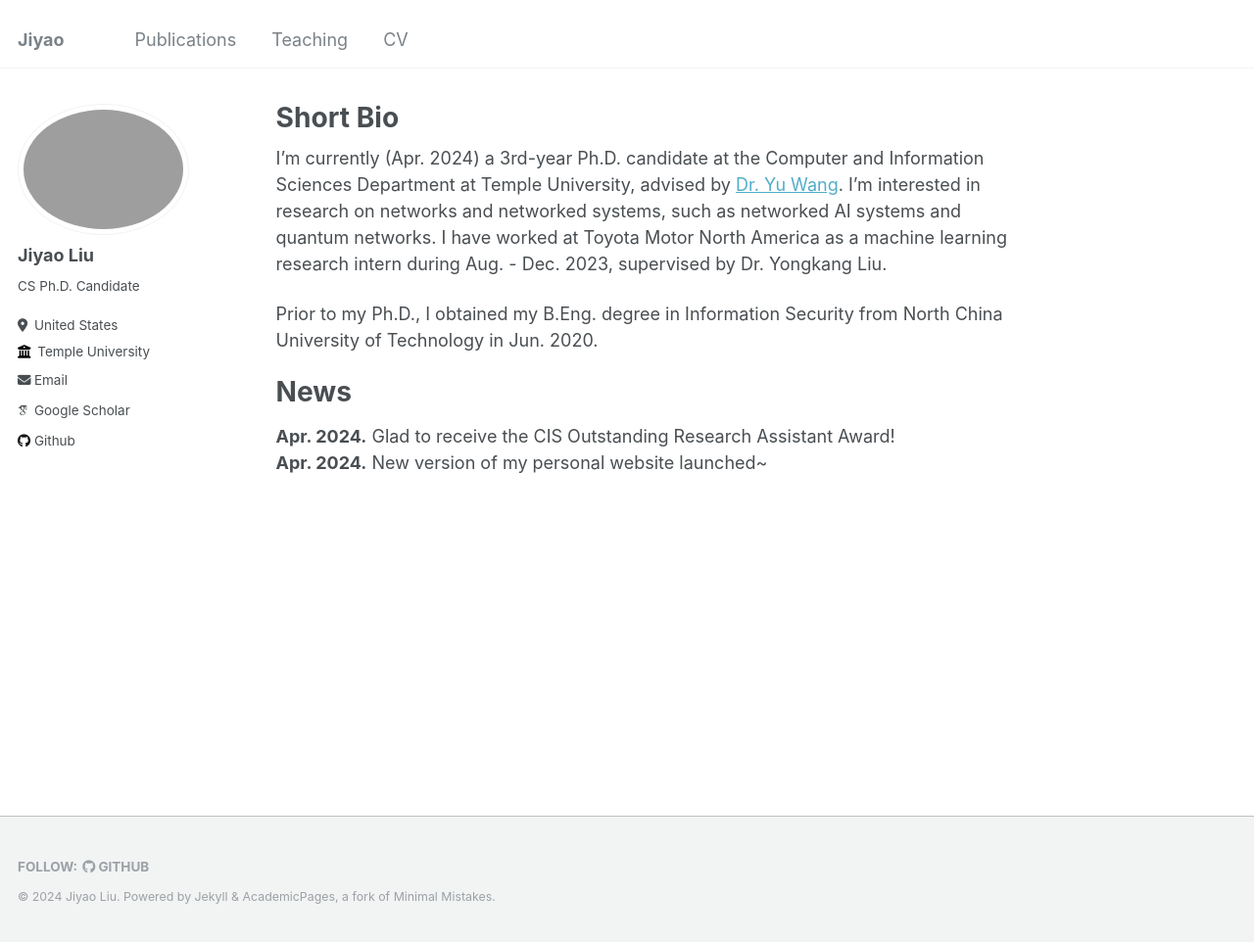
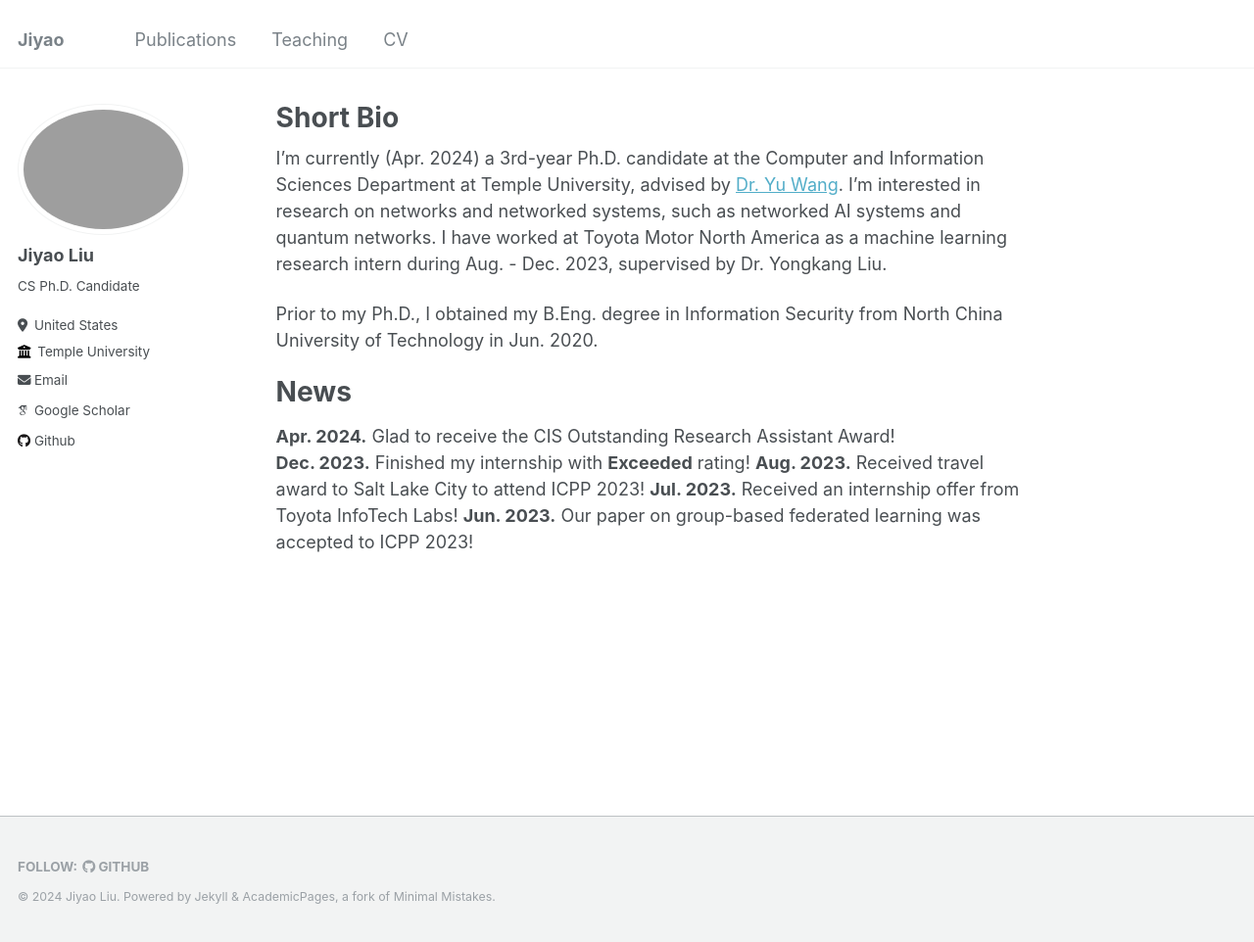
Before and after one commit to Jiyao17/jiyao17.github.io, a Jekyll site: the page built from _pages/about.md, in a window 1280 px wide and 962 px high. Shown: the whole window at 98% size. Built offline with Jekyll 4.4.1, drawn with Linux system fonts in a browser that asks for light colours; some web fonts are replaced.

Commit message:
Update about.md

```diff
--- a/_pages/about.md
+++ b/_pages/about.md
@@ -14,4 +14,7 @@ Prior to my Ph.D., I obtained my B.Eng. degree in Information Security from Nort
 
 # News
 **Apr. 2024.** Glad to receive the CIS Outstanding Research Assistant Award!
-**Apr. 2024.** New version of my personal website launched~
+**Dec. 2023.** Finished my internship with **Exceeded** rating!
+**Aug. 2023.** Received travel award to Salt Lake City to attend ICPP 2023!
+**Jul. 2023.** Received an internship offer from Toyota InfoTech Labs!
+**Jun. 2023.** Our paper on group-based federated learning was accepted to ICPP 2023!
```
